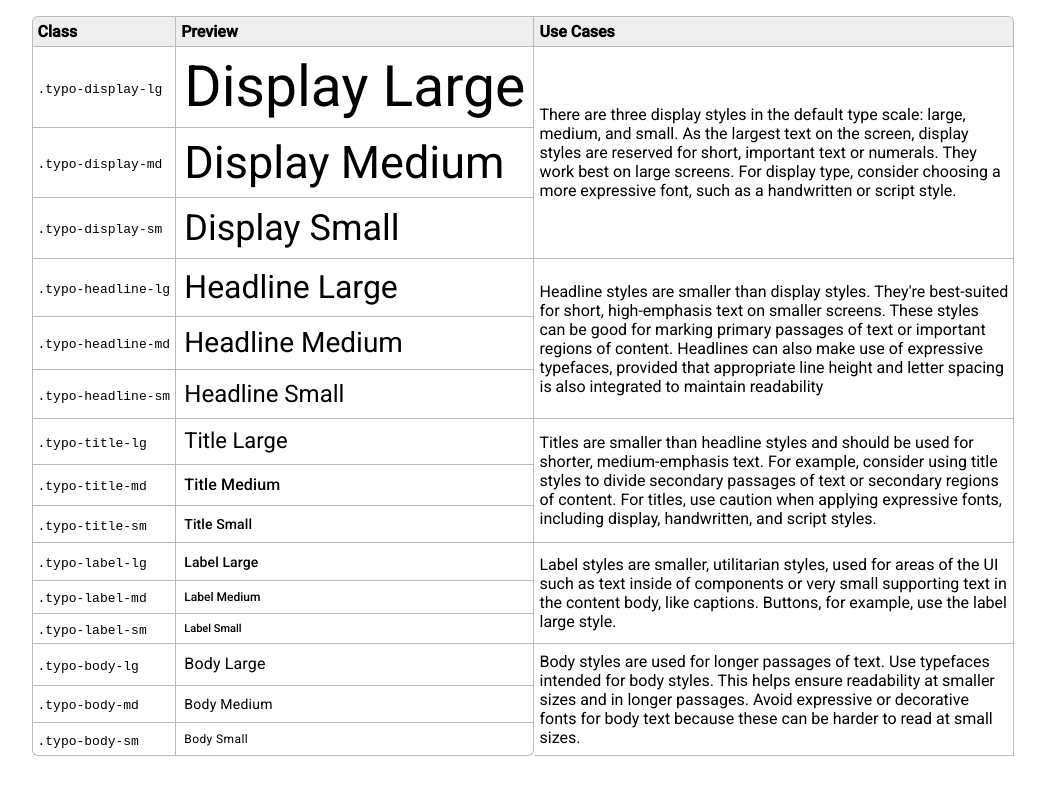
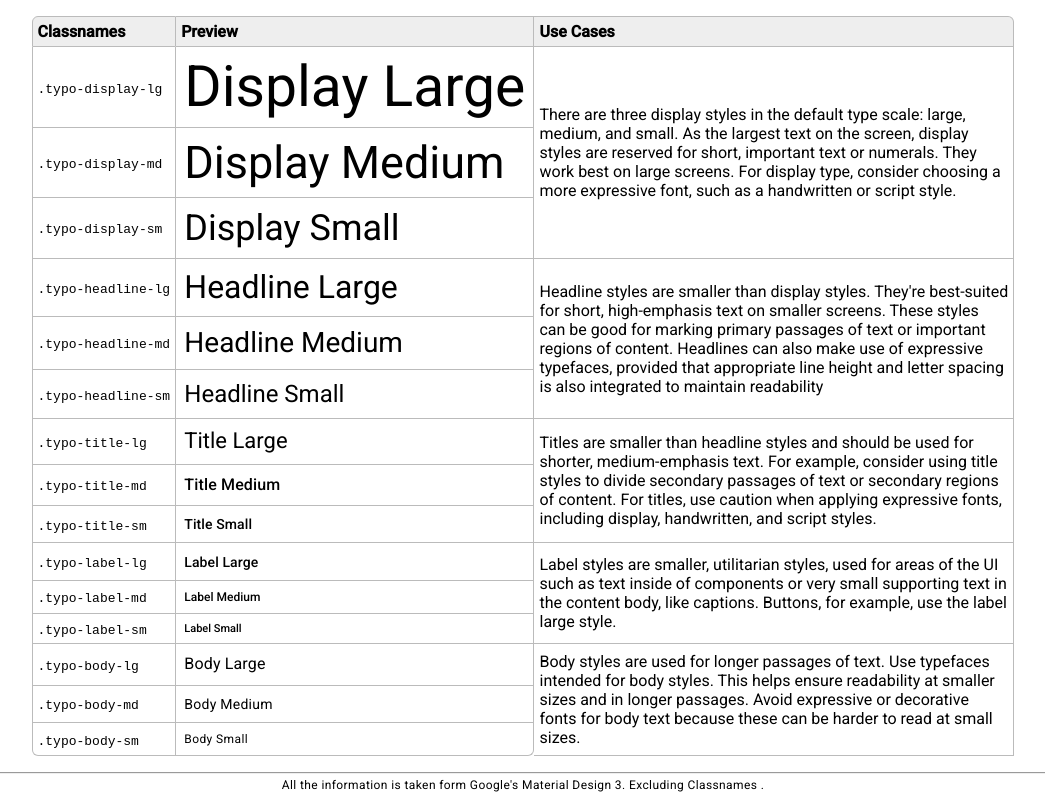
Before and after one commit to chetan-waghade/Typography, a plain HTML site: page index.html in a window 1280 px wide. Shown: the whole page, without its empty margins (117-1162 px from the left). Drawn offline with Linux system fonts and the light colour scheme.

Commit message:
"added disclaimer"

```diff
--- a/index.html
+++ b/index.html
@@ -67,7 +67,7 @@
     <table>
       <thead>
         <tr>
-          <th>Class</th>
+          <th>Classnames</th>
           <th>Preview</th>
           <th>Use Cases</th>
         </tr>
@@ -229,5 +229,11 @@
         </td>
       </tr>
     </table>
+
+    <hr />
+    <p class="typo-body-sm" style="text-align: center">
+      All the information is taken form Google's Material Design 3. Excluding
+      Classnames .
+    </p>
   </body>
 </html>
```
